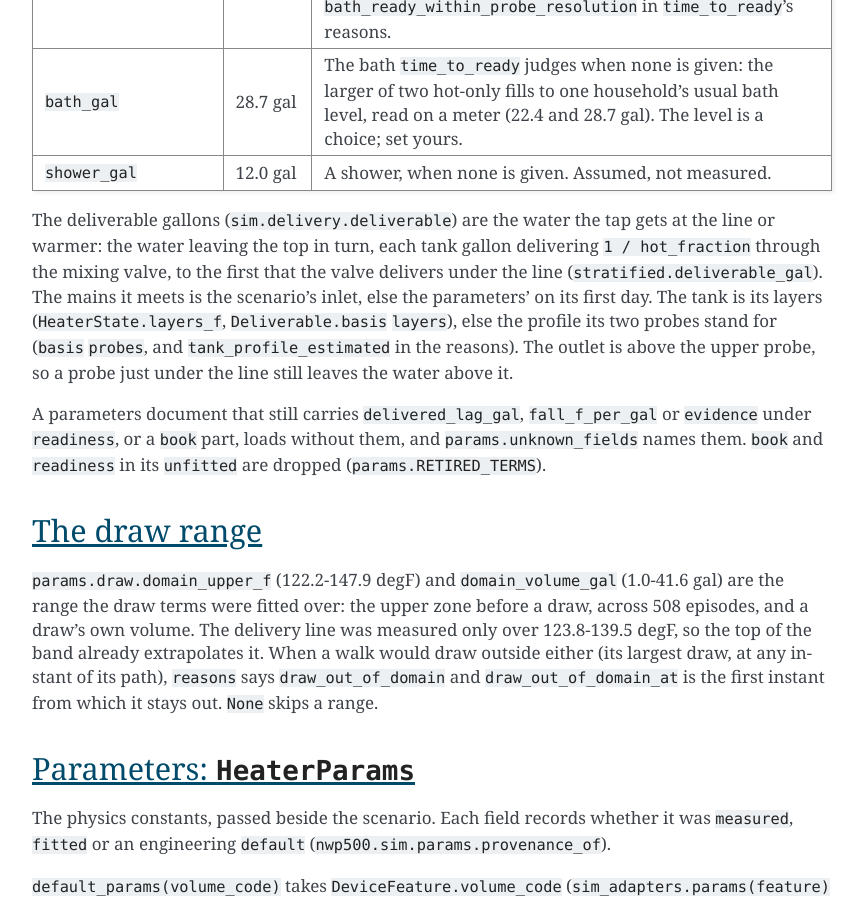
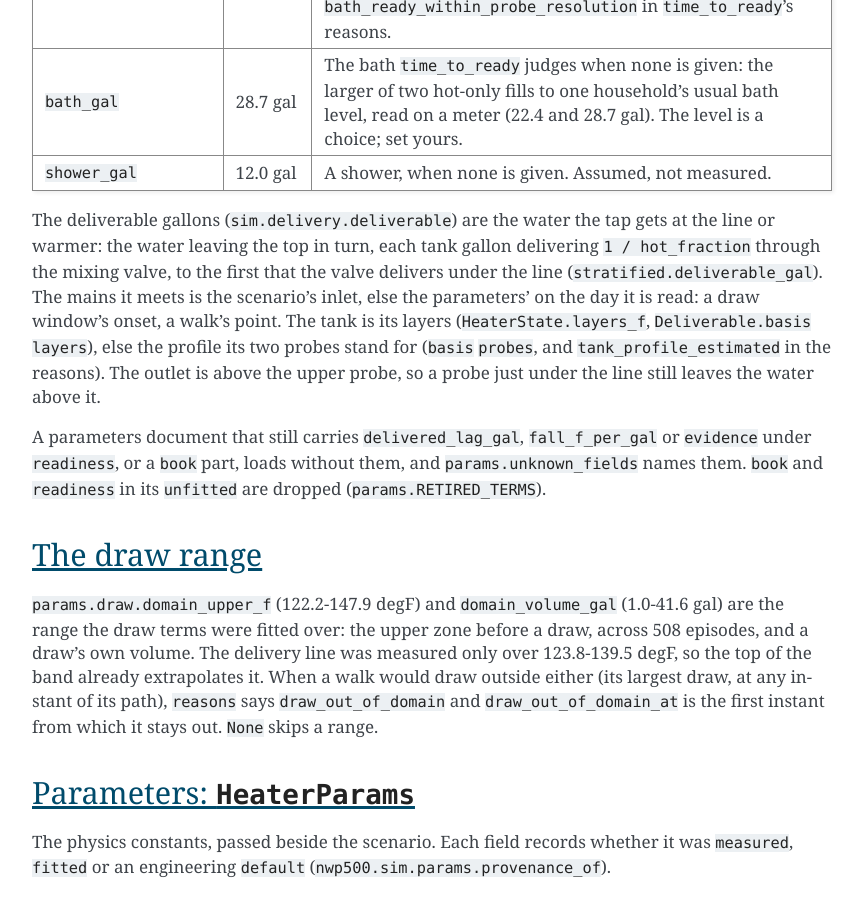
Before and after one commit to eman/nwp500-python, a Sphinx documentation site: the page built from docs/reference/simulator-inputs.rst, in a window 1280 px wide and 900 px high, scrolled down 11020 px. Shown: the whole window, without its empty margins (338-1202 px from the left). Built offline with Sphinx 7.4.7, drawn with Linux system fonts in a browser that asks for light colours.

Commit message:
docs(sim): the mains is read on its day for deliverable gallons and the inlet default

```diff
--- a/docs/explanation/simulator-methodology.rst
+++ b/docs/explanation/simulator-methodology.rst
@@ -496,7 +496,7 @@ the top in turn, each tank gallon delivering
 :math:`1/f_{\text{hot}}` at the tap through the mixing valve, to the
 first the valve delivers under the line; the inlet zone's water, which
 warms toward the column as it rises, in closed form. The mains is the
-scenario's inlet, else the parameters' mains on its first day
+scenario's inlet, else the parameters' mains on the day it is read
 (``DrawParams.mains_on``: the climate's, else ``inlet_temp_f``). The
 tank's outlet
 is its top, above the upper probe: the tap stays hot for the water
--- a/docs/reference/simulator-inputs.rst
+++ b/docs/reference/simulator-inputs.rst
@@ -631,7 +631,8 @@ the tap gets at the line or warmer: the water leaving the top in turn,
 each tank gallon delivering ``1 / hot_fraction`` through the mixing
 valve, to the first that the valve delivers under the line
 (``stratified.deliverable_gal``). The mains it meets is the scenario's
-inlet, else the parameters' on its first day. The tank is its layers
+inlet, else the parameters' on the day it is read: a draw window's
+onset, a walk's point. The tank is its layers
 (``HeaterState.layers_f``, ``Deliverable.basis`` ``layers``), else the
 profile its two probes stand for (``basis`` ``probes``, and
 ``tank_profile_estimated`` in the reasons). The outlet is above the
```
Also changed, not shown: 1 other file.
